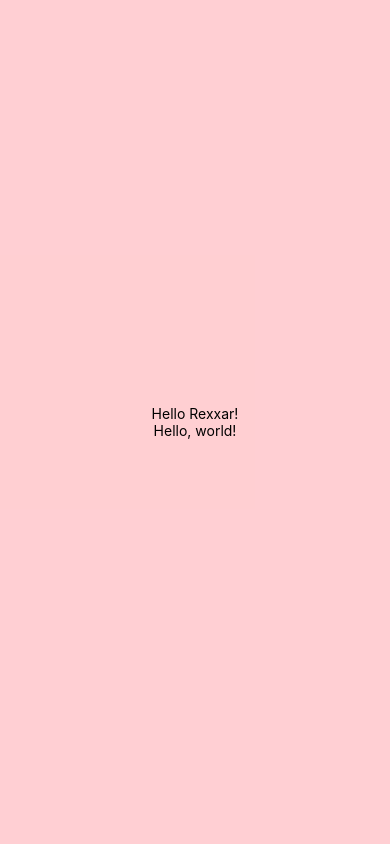
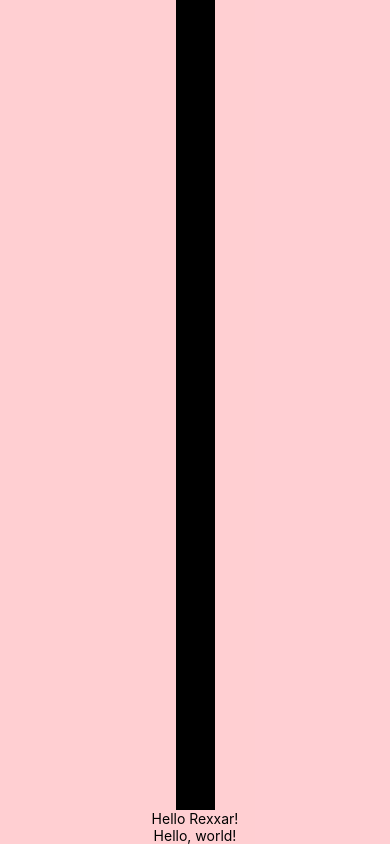
Before and after one commit to collinskoech11/hackathon2, a React Native app: screen / in a window 390 px wide. Built offline with nearby package versions, Linux system fonts and the light colour scheme.

Commit message:
added nav component

```diff
--- a/App.js
+++ b/App.js
@@ -2,12 +2,14 @@ import { StatusBar } from 'expo-status-bar';
 import React from 'react';
 import { StyleSheet, Text, View } from 'react-native';
 import LotsOfGreetings from './firstComponent/LotsOfGreetings';
+import Nav from './secondComponent/Nav'
 
 
 
 export default function App  (){
   return (
     <View style={styles.container}>
+      <Nav/>
       <LotsOfGreetings/>
       <Text>Hello, world!</Text>
       <StatusBar style="auto" />
--- a/secondComponent/nav.js
+++ b/secondComponent/Nav.js
@@ -3,10 +3,10 @@ import { StyleSheet, Text, View } from 'react-native';
 
 
 
-export default function App  (){
+export default function Nav  (){
   return (
     <View style={styles.container}>
-      <Text>Hello, world!</Text>
+      <Text >Nav Bar</Text>
     </View>
   );
 }
@@ -14,7 +14,8 @@ export default function App  (){
 const styles = StyleSheet.create({
     container: {
       flex: 1,
-      backgroundColor: '#f123',
+      backgroundColor: '#000',
+      width:'10%',
       alignItems: 'center',
       justifyContent: 'center',
     },
```
